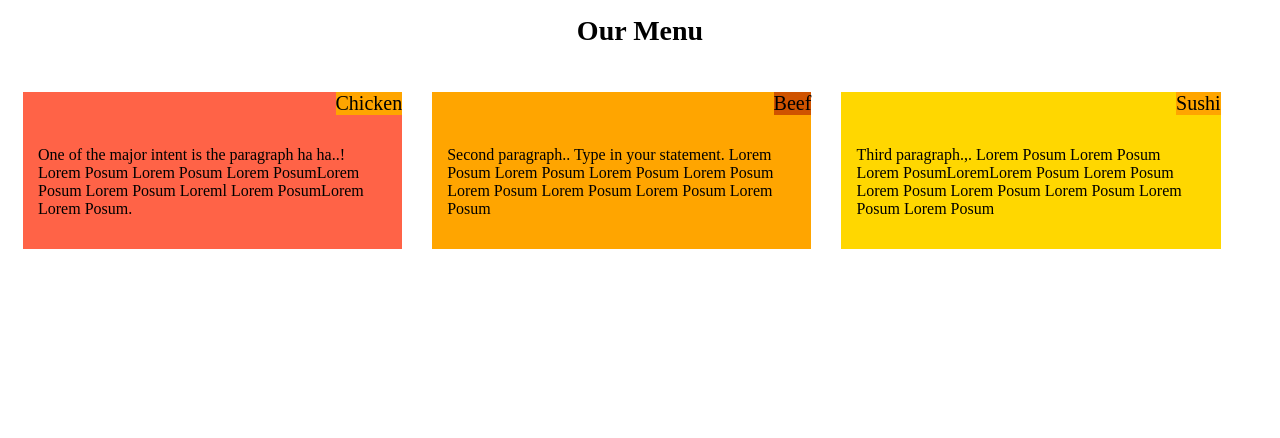
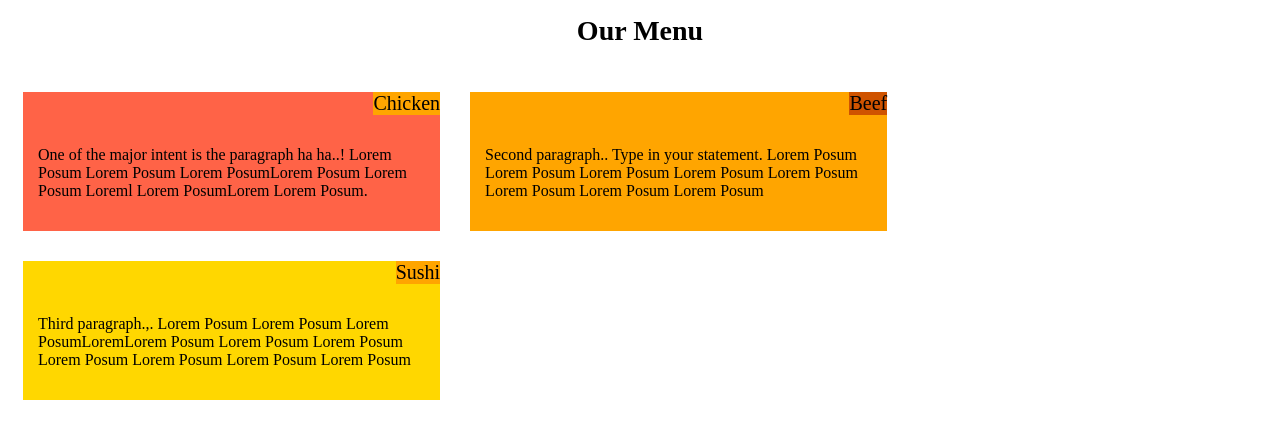
Before and after one commit to CodExplore/mod2, a plain HTML site: page index.html in a window 1280 px wide. Drawn offline with Linux system fonts and the light colour scheme.

Commit message:
Update style.css

```diff
--- a/style.css
+++ b/style.css
@@ -37,7 +37,7 @@ background-color: #FFA500;}
 @media (min-width: 992px)
 {
 .dclass, .dclass2, .dclass3 {
-	width:30%;}
+	width:33%;}
 }
 
 @media (min-width: 768px) and (max-width: 991px)
```
